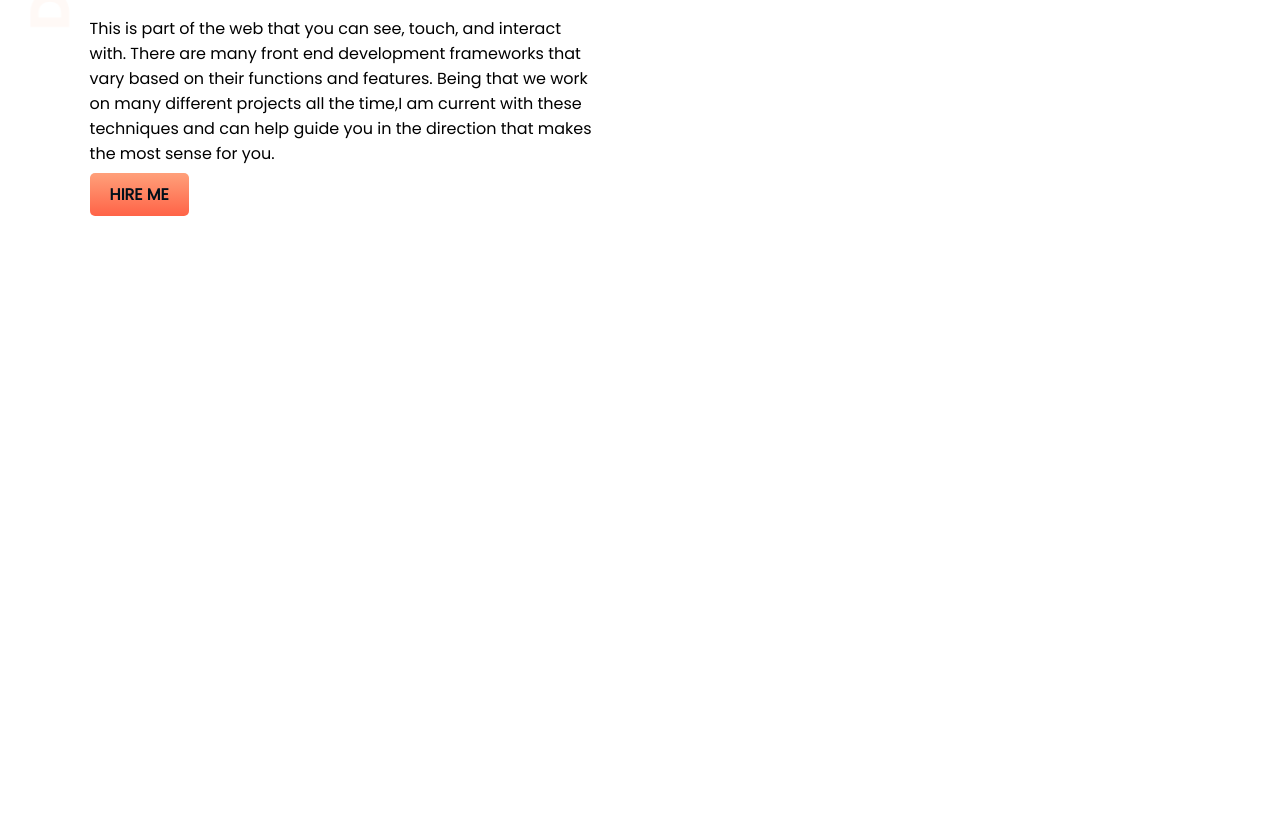
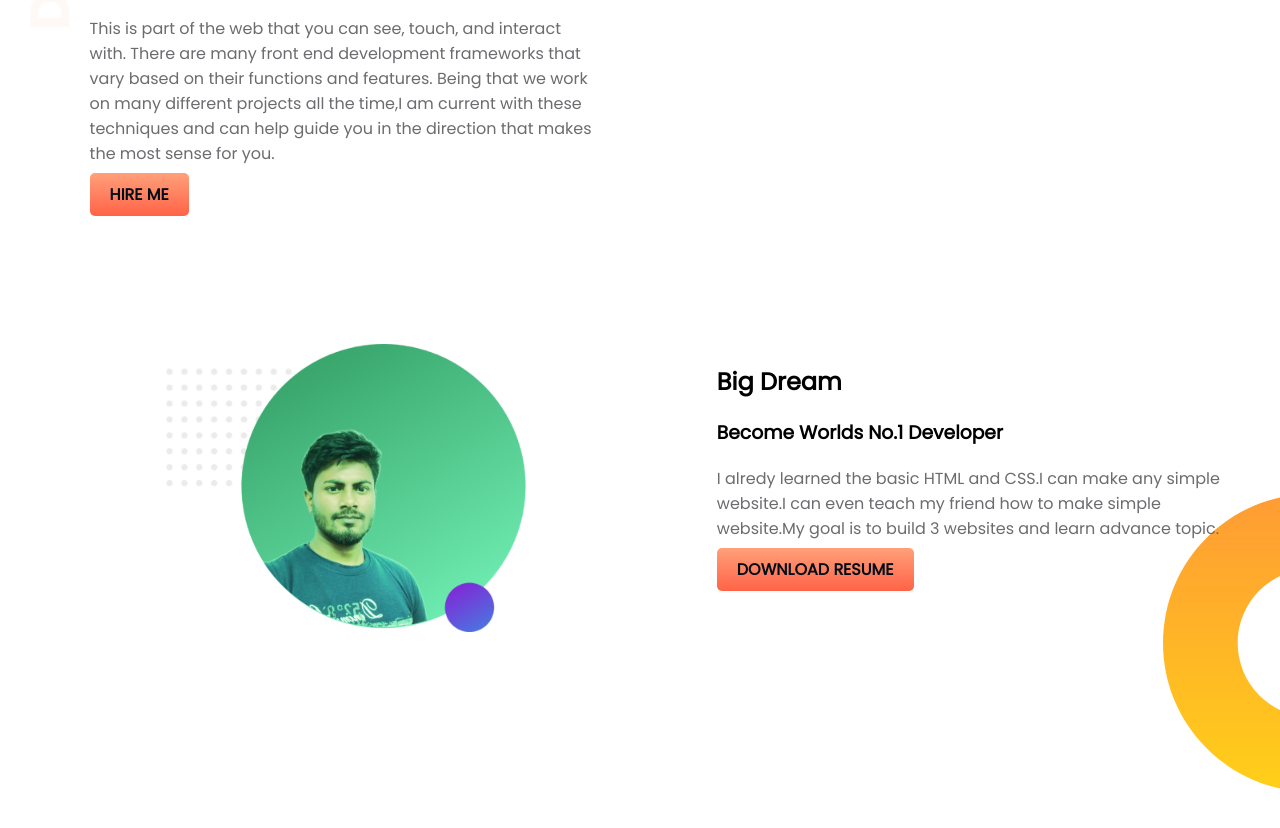
Before and after one commit to blueline-prodip/web-portfolio, a plain HTML site: page index.html in a window 1280 px wide. Shown: the part 332-1160 px from the top of the page. Before the commit the page ends 800 px from the top, so only its background shows below. Drawn offline with Linux system fonts and the light colour scheme.

Commit message:
add a butom

```diff
--- a/index.html
+++ b/index.html
@@ -1,5 +1,6 @@
 <!DOCTYPE html>
 <html lang="en">
+
 <head>
     <meta charset="UTF-8">
     <meta http-equiv="X-UA-Compatible" content="IE=edge">
@@ -9,6 +10,7 @@
     <link rel="stylesheet" href="style.css">
 
 </head>
+
 <body>
     <section class="top-banner">
         <div class="half-width">
@@ -27,5 +29,17 @@
         </div>
 
     </section>
+    <section class="dream-area">
+<div class="half-width">
+<img src="images/profile2.png" alt="">
+</div>
+<div class="half-width">
+<h2>Big Dream</h2>
+<h3>Become Worlds No.1 Developer</h3>
+<p>I alredy learned the basic HTML and CSS.I can make any simple website.I can even teach my friend how to make simple website.My goal is to build 3 websites and learn advance topic.</p>
+<a class="link-button" href="https://www.facebook.com/prodip345">DOWNLOAD RESUME</a>
+</div>
+    </section>
 </body>
+
 </html>
--- a/style.css
+++ b/style.css
@@ -4,6 +4,12 @@
  }
  h1{
      font-size: 50px;
+ }
+ h2{
+     font: size 40px;
+ }
+ p{
+     color: rgb(108, 108, 112);
  }
  .name-highlight{
      color: orangered;
@@ -23,6 +29,7 @@
 }
 section{
     height: 500px;
+    padding-bottom:150px ;
 }
 .link-button{
  text-decoration: none;
@@ -32,3 +39,8 @@ section{
  color: rgb(2, 15, 26);
  font-weight:700 ;
 }
+.dream-area{
+    background-image: url("images/dream-bg.png");
+    background-repeat: no-repeat;
+    background-position: right;
+}
```
Also changed, not shown: images/profile2.png (added).
